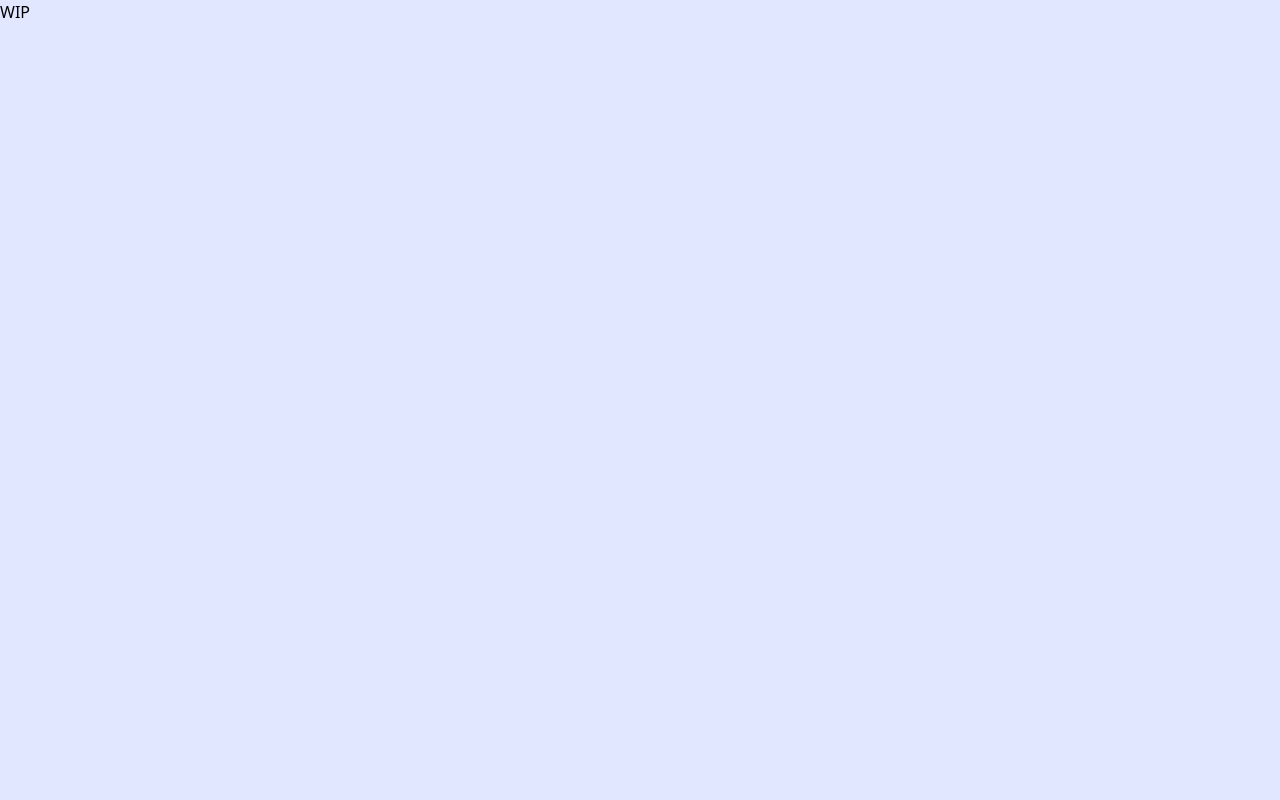
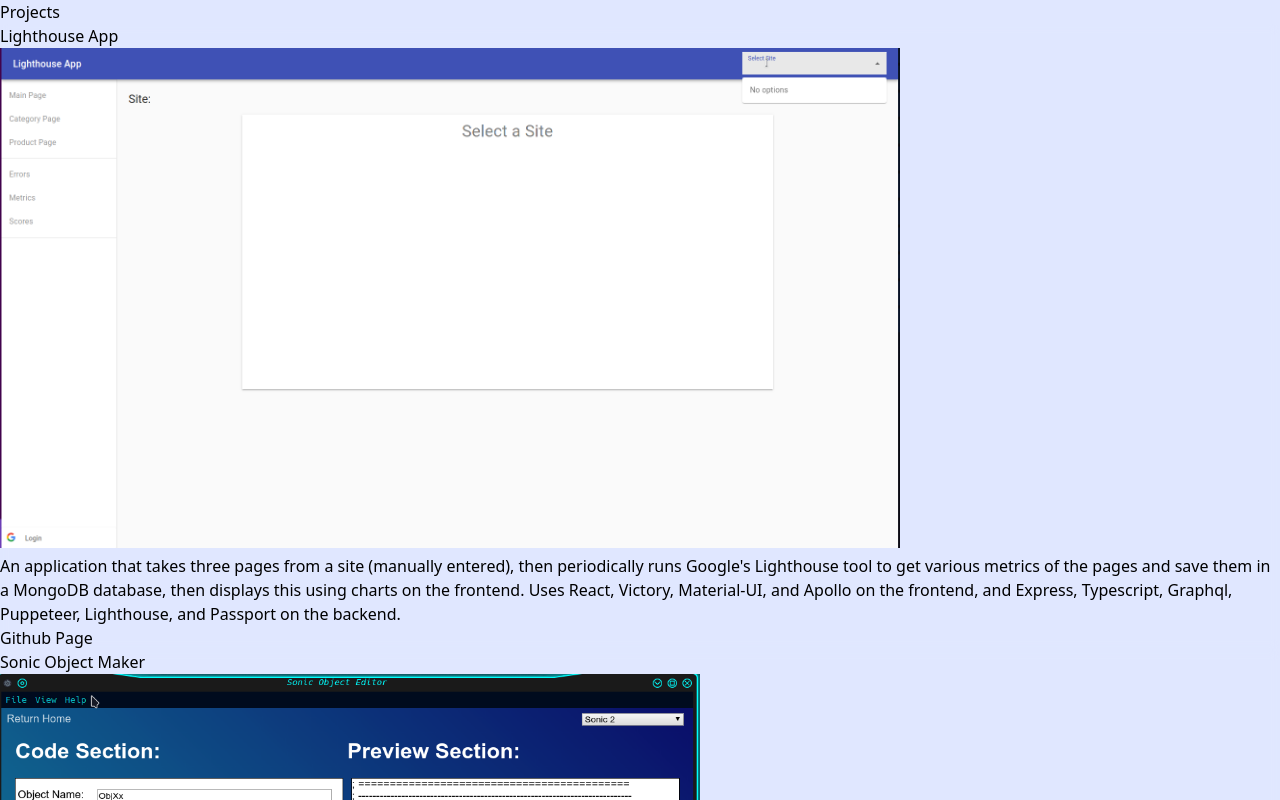
Before and after one commit to Volence/portfolio, a Next.js app: page /main/projects in a window 1280 px wide. Shown: the top 800 px of the page. Built offline with nearby package versions, Linux system fonts and the light colour scheme.

Commit message:
fix changes

```diff
--- a/pages/main/projects.tsx
+++ b/pages/main/projects.tsx
@@ -11,8 +11,7 @@
                 animate={selection === 'projects' ? "visible" : "hidden"}
                 variants={contentVarients}
               >
-                <h2 className="text-3xl text-center mb-4 w-full">WIP</h2>
-                {/* <h2 className="text-3xl text-center mb-4 w-full">Projects</h2>
+                <h2 className="text-3xl text-center mb-4 w-full">Projects</h2>
                 <div className="backdrop w-10/12 md:w-3/4 bg-white bg-opacity-10 rounded p-3 border border-indigo-400 shadow-lg">
                   <div className="w-full mb-3 pb-3 border-b border-1 border-indigo-400">
                     <h3 className="text-xl font-semibold text-shadow">Lighthouse App</h3>
@@ -40,6 +39,6 @@
                       Github Page
                     </a>
                   </div>
-                </div> */}
+                </div>
               </motion.div>
 )}
```
